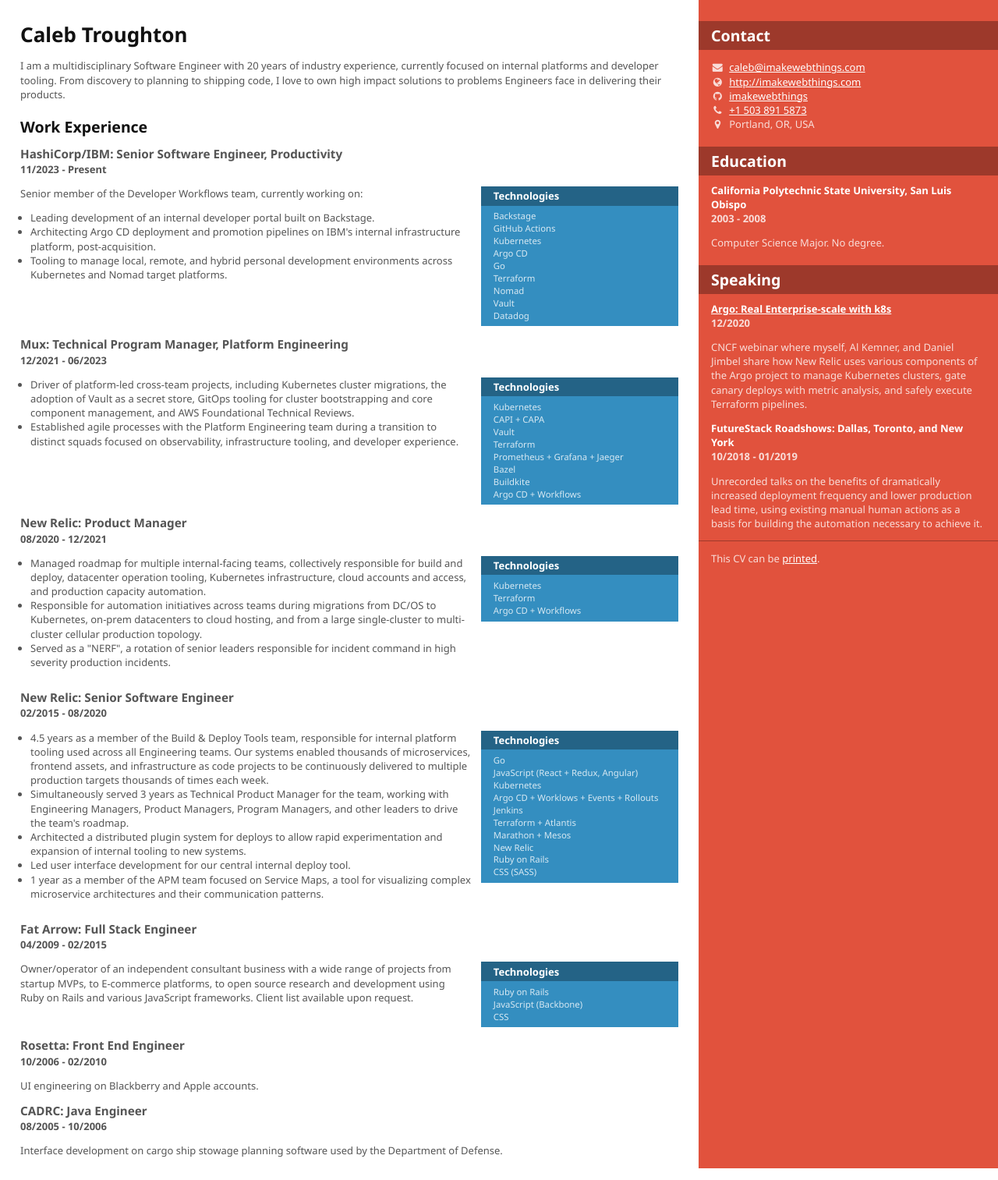
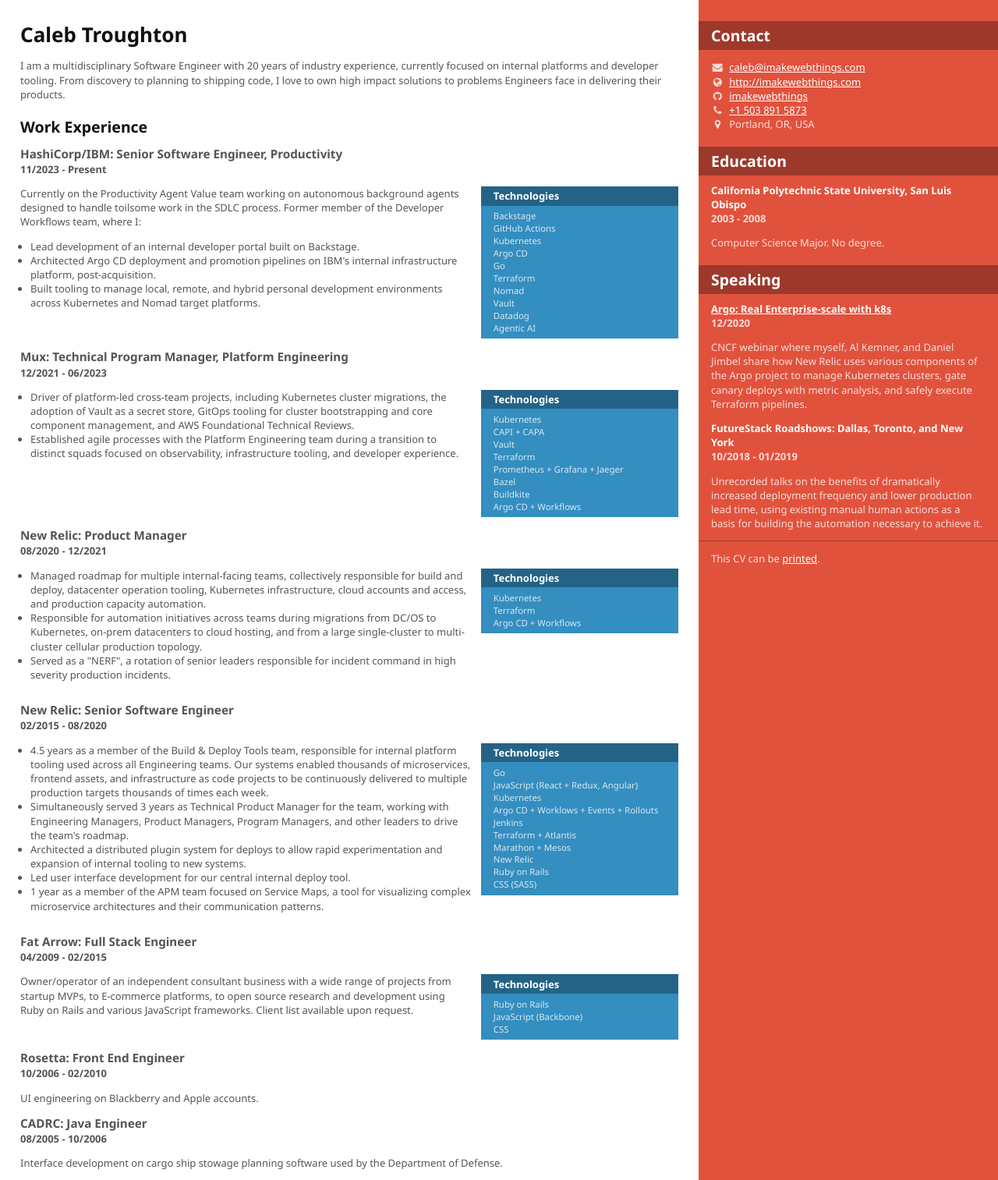
Before and after one commit to imakewebthings/imakewebthings.github.com, a Jekyll site: the page resume/index.html, which Jekyll copies as it is, in a window 1280 px wide. Shown: the whole page at 78% size. Built offline with Jekyll 4.4.1, drawn with Linux system fonts in a browser that asks for light colours; nearby versions of some CDN libraries.

Commit message:
pave update, b/w print styles

```diff
--- a/resume/index.html
+++ b/resume/index.html
@@ -24,11 +24,11 @@
           <h4>11/2023 - Present</h4>
           <div class='grid'>
             <div class='left'>
-              <p>Senior member of the Developer Workflows team, currently working on: </p>
+              <p>Currently on the Productivity Agent Value team working on autonomous background agents designed to handle toilsome work in the SDLC process. Former member of the Developer Workflows team, where I: </p>
               <ul>
-                <li>Leading development of an internal developer portal built on Backstage.</li>
-                <li>Architecting Argo CD deployment and promotion pipelines on IBM's internal infrastructure platform, post-acquisition.</li>
-                <li>Tooling to manage local, remote, and hybrid personal development environments across Kubernetes and Nomad target platforms.</li>
+                <li>Lead development of an internal developer portal built on Backstage.</li>
+                <li>Architected Argo CD deployment and promotion pipelines on IBM's internal infrastructure platform, post-acquisition.</li>
+                <li>Built tooling to manage local, remote, and hybrid personal development environments across Kubernetes and Nomad target platforms.</li>
               </ul>
             </div>
             <div class='right'>
@@ -44,6 +44,7 @@
                   <li>Nomad</li>
                   <li>Vault</li>
                   <li>Datadog</li>
+                  <li>Agentic AI</li>
                 </ul>
               </div>
             </div>
--- a/resume/styles.css
+++ b/resume/styles.css
@@ -138,6 +138,11 @@
 }
 
 @media print {
+  html {
+    --tango:#444;
+    --blue-comp:#444;
+  }
+
   .print-only {
     display:block;
   }
```
